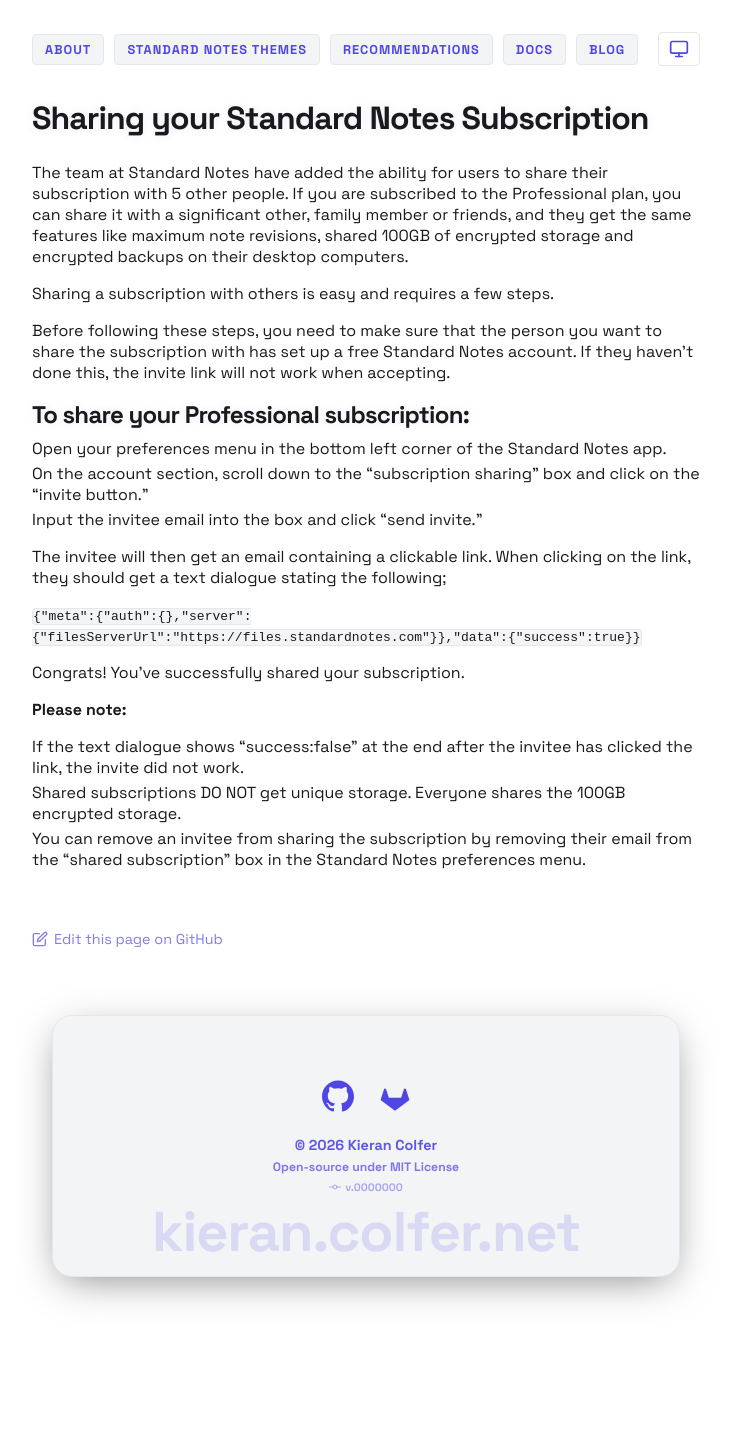
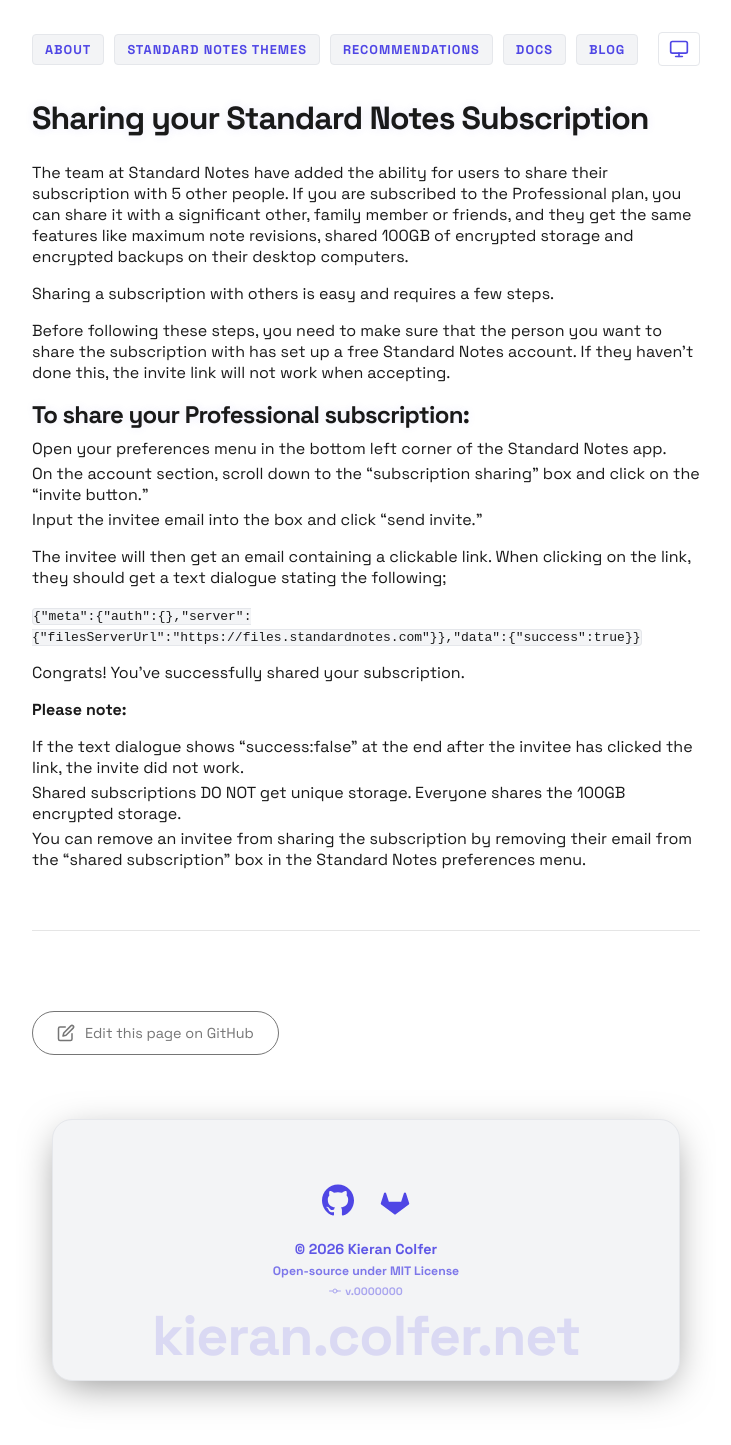
Before and after one commit to PASSK3YS/PASSK3YS.github.io, a Jekyll site: the page built from _docs/sharing-your-standard-notes-subscription.md, in a window 1280 px wide. Shown: the whole page, without its empty margins (274-1005 px from the left). Built offline with Jekyll 4.4.1, drawn with Linux system fonts in a browser that asks for light colours; before the commit the page ends 1341 px from its top, so only the background shows below that.

Commit message:
chore: improve edit docs

```diff
--- a/_layouts/default.html
+++ b/_layouts/default.html
@@ -15,6 +15,30 @@
             document.documentElement.setAttribute('data-theme', savedTheme);
         }
     </script>
+
+    <style>
+        .edit-on-github {
+            display: inline-flex;
+            align-items: center;
+            gap: 10px;
+            margin-top: 60px;
+            padding: 12px 24px;
+            border: 1px solid currentColor;
+            border-radius: 50px; /* Pill shape */
+            text-decoration: none;
+            color: inherit;
+            font-size: 0.9em;
+            font-weight: 500;
+            opacity: 0.6;
+            transition: all 0.2s ease;
+        }
+
+        .edit-on-github:hover {
+            opacity: 1;
+            background-color: rgba(125, 125, 125, 0.1); /* Subtle background on hover */
+            transform: translateY(-2px); /* Slight lift */
+        }
+    </style>
 
     {% if page.description %}
     <meta name="description" content="{{ page.description }}">
@@ -55,10 +79,10 @@
         {{ content }}
 
         {% if page.collection == 'docs' %}
-        <div class="edit-link" style="margin-top: 40px; border-top: 1px solid var(--border-color); padding-top: 20px; font-size: 0.9em; opacity: 0.7;">
-            <a href="https://github.com/PASSK3YS/PASSK3YS.github.io/edit/main/{{ page.path }}" target="_blank" style="text-decoration: none; display: inline-flex; align-items: center;">
-                <svg viewBox="0 0 24 24" width="16" height="16" stroke="currentColor" stroke-width="2" fill="none" stroke-linecap="round" stroke-linejoin="round" style="margin-right: 6px;"><path d="M11 4H4a2 2 0 0 0-2 2v14a2 2 0 0 0 2 2h14a2 2 0 0 0 2-2v-7"></path><path d="M18.5 2.5a2.121 2.121 0 0 1 3 3L12 15l-4 1 1-4 9.5-9.5z"></path></svg>
-                Edit this page on GitHub
+        <div style="border-top: 1px solid var(--border-color, rgba(125,125,125,0.2)); margin-top: 60px; padding-top: 20px;">
+            <a href="https://github.com/PASSK3YS/PASSK3YS.github.io/edit/main/{{ page.path }}" target="_blank" class="edit-on-github">
+                <svg viewBox="0 0 24 24" width="18" height="18" stroke="currentColor" stroke-width="2" fill="none" stroke-linecap="round" stroke-linejoin="round"><path d="M11 4H4a2 2 0 0 0-2 2v14a2 2 0 0 0 2 2h14a2 2 0 0 0 2-2v-7"></path><path d="M18.5 2.5a2.121 2.121 0 0 1 3 3L12 15l-4 1 1-4 9.5-9.5z"></path></svg>
+                <span>Edit this page on GitHub</span>
             </a>
         </div>
         {% endif %}
```
